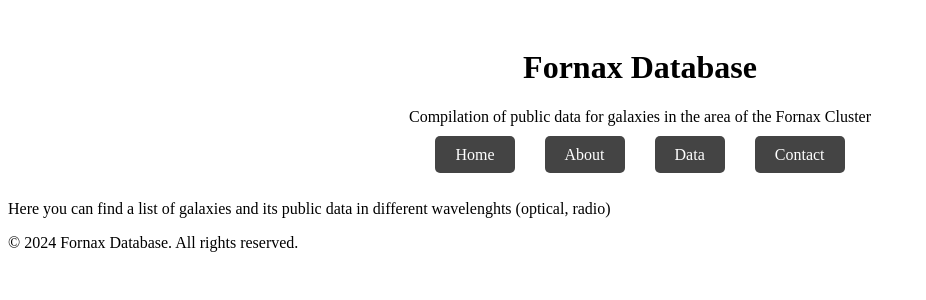
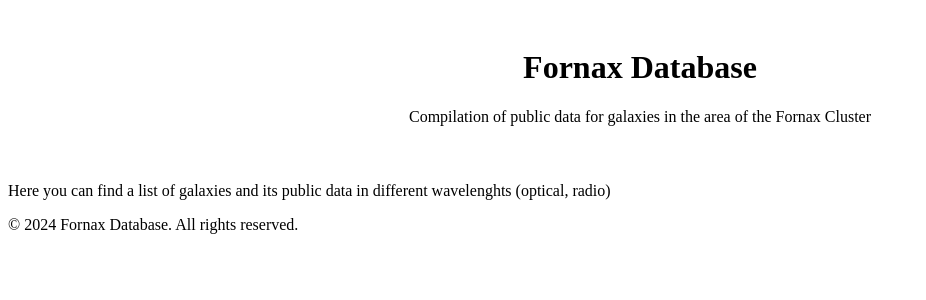
Before and after one commit to amanda-lopes/fornaxdb, a Jekyll site: the page built from README.md, in a window 1280 px wide. Shown: the top 300 px of the page, without its empty margins (0-926 px from the left). Built offline with Jekyll 4.4.1, drawn with Linux system fonts in a browser that asks for light colours; our own code applies the rules of GitHub Pages for plain Markdown files; some of the changed lines change nothing that is shown.

Commit message:
Update _config.yml

```diff
--- a/_config.yml
+++ b/_config.yml
@@ -10,12 +10,12 @@ remote_theme: pages-themes/midnight@v0.2.0
 plugins:
 - jekyll-remote-theme
 
-navigation:
-  - name: "Home"
-    link: "/"
-  - name: "About"
-    link: "/about"
-  - name: "Data"
-    link: "/data"
-  - name: "Contact"
-    link: "/contact"
+#navigation:
+#  - name: "Home"
+#    link: "/"
+#  - name: "About"
+#    link: "/about"
+#  - name: "Data"
+#    link: "/data"
+#  - name: "Contact"
+#    link: "/contact"
```
